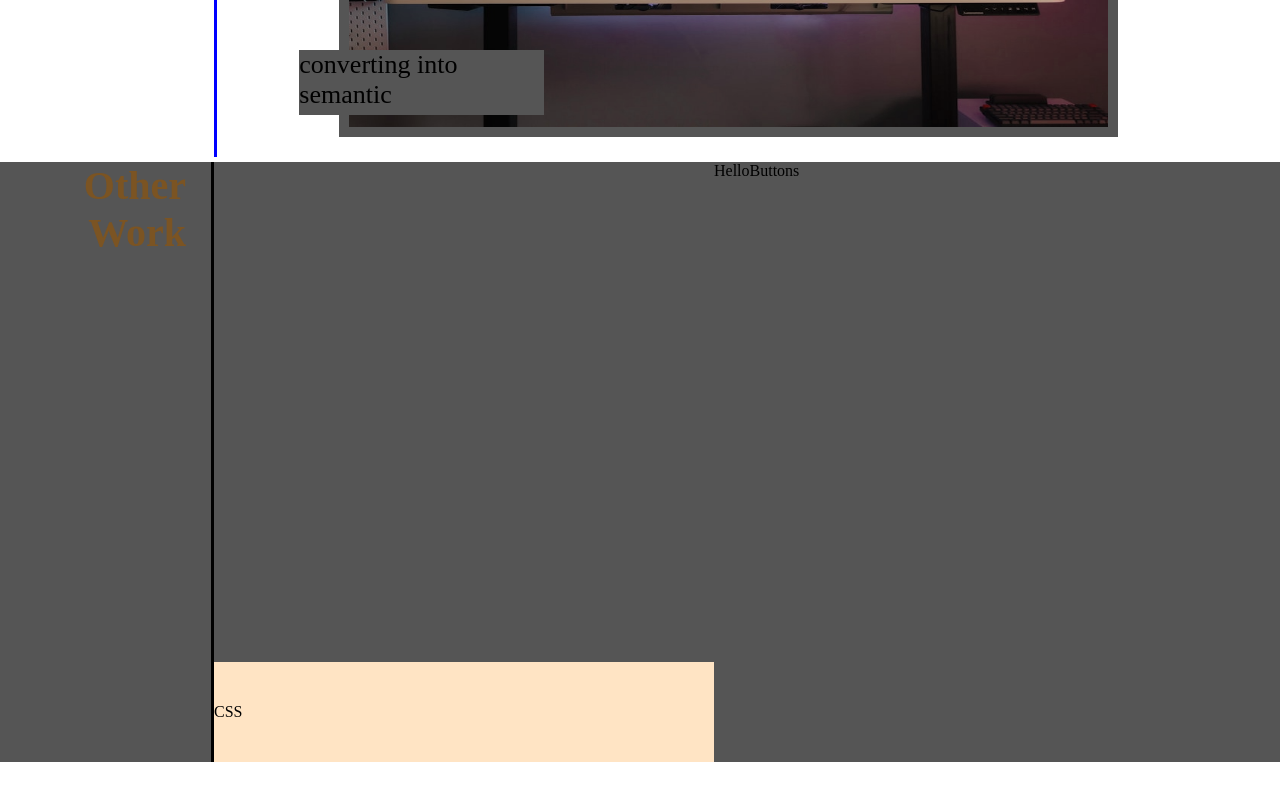
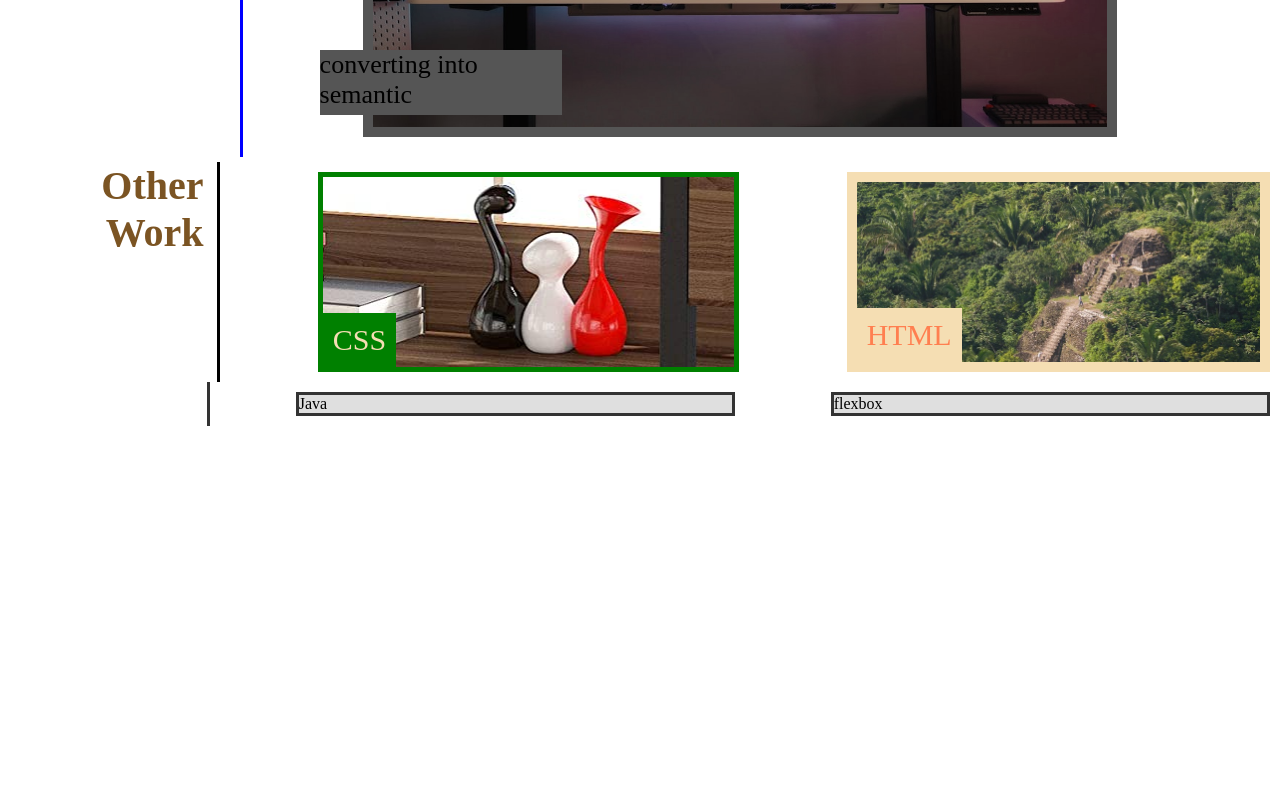
Before and after one commit to DupeaJ/jacob-Dupea-Challenge-2, a plain HTML site: page index.html in a window 1280 px wide. Shown: the part 1012-1812 px from the top of the page. Drawn offline with Linux system fonts and the light colour scheme.

Commit message:
finished 2 boxes and started next 2

```diff
--- a/assets/style.css
+++ b/assets/style.css
@@ -121,7 +121,7 @@ main div.flexbox-container-about-me p{
       flex-direction: row;
       height: 475px;
       width: 88%;
-
+      margin-left: 30px;
       border-left: solid blue;
       justify-content: center;
       padding: 20px;
@@ -135,6 +135,9 @@ main div.flexbox-container-about-me p{
       filter: grayscale(50%);
       justify-content: center;
       left:10%;
+     }
+     .flexbox-container.paragraph{
+      margin-right: 30px;
      }
      div .box-1 li.first-box{
       height:5ch;
@@ -151,33 +154,79 @@ main div.flexbox-container-about-me p{
       height: 600px;
       padding-left: 5%;
      }
-     section.other-work div.wide-container{
-      display: flex;
-     }
-     div.box-6{
-      width: 500px;
-    height: 100px;
-    background: bisque;
-    display: flex;
-    flex-direction: row;
-    flex-wrap: wrap;
-    align-content: center;
-    place-self: flex-end;
+
+
+
+     .wide-container h4{
+      font-size: 40px;
+      color: rgb(123, 84, 35);
+    padding-right: 14px;
+    font-size: 40px;
+    width: 183px;
+    text-align: right;
+    border-right:solid black;
      }
 
-     section.other-work div.wide-container h4{
-      font-size: 40px;
-      color: rgb(123, 84, 35);
-    padding-right: 25px;
-    font-size: 40px;
-    width: 150px;
-    text-align: right;
-    border-right:solid black;
+
+     .wide-container{
+      display: flex;
+
+      padding-left: 5%;
+     }
+
+     .flexboxes {
+
+      width: 500px;
+      margin: 10px;
+      margin-left: 8%;
+
+      border: 3px solid #333;
+      background-color: #dfdfdf;
 
      }
-     div.box-9{
-      flex-grow: 1;
+
+     .flexboxes-1 {
+      border: solid green 5px;
+      display: flex;
+      align-items: end;
+      min-height: 200px;
+      background-image: url(./photos/desk-photo.jpeg);
+      background-position: center;
+      align-content: center;
      }
+     .flexboxes-2{
+      display: flex;
+      align-items: end;
+      border:solid wheat 10px;
+      background-image: url(./photos/pyramid.jpg);
+      background-size: cover;
+
+     }
+     .flexboxes.flexboxes-1 p{
+      background:green;
+      font-size: 30px;
+      border: solid green 10px;
+      color: wheat;
+     }
+     .flexboxes.flexboxes-2 p {
+      font-size: 30px;
+      background: wheat;
+      color: coral;
+border: solid wheat 10px;
+     }
+
+     .flexboxes-2{
+
+      min-height: 100px;
+     }
+     .last-boxes{
+      display: flex;
+
+      border-left: solid #333;
+      justify-content: center;
+      margin-left: 16.18%;
+     }
+
 
   @media (min-width: 768px) {
      /* ... */
--- a/index.html
+++ b/index.html
@@ -62,15 +62,31 @@
 <li class="first-box">converting into semantic</li>
             </div>
         </div>
-        <section class="other-work">
+
         <div class="wide-container">
             <h4>Other Work</h4>
-            <div class="box-6"><p class="bottomleft">CSS</p>
+            <div class="flexboxes flexboxes-1">
+                <p>
+                CSS</p></div>
 
-            </div><p>Hello</p>
-            <div class="box-9"><p class="bottomleft">Buttons</p></div>
+
+            <div class="flexboxes flexboxes-2">
+                <p>
+                    HTML</p></div>
+            </div>
         </div>
-    </section>
+        <div class="last-boxes">
+            <h4></h4>
+            <div class="flexboxes flexboxes-3">
+                <p>
+                Java</p></div>
+
+
+            <div class="flexboxes flexboxes-4">
+                <p>
+                    flexbox</p></div>
+            </div>
+        </div>
 </body>
 <script src="./assets/script.js"></script>
 </html>
```
Also changed, not shown: assets/photos/pyramid.jpg (added).
